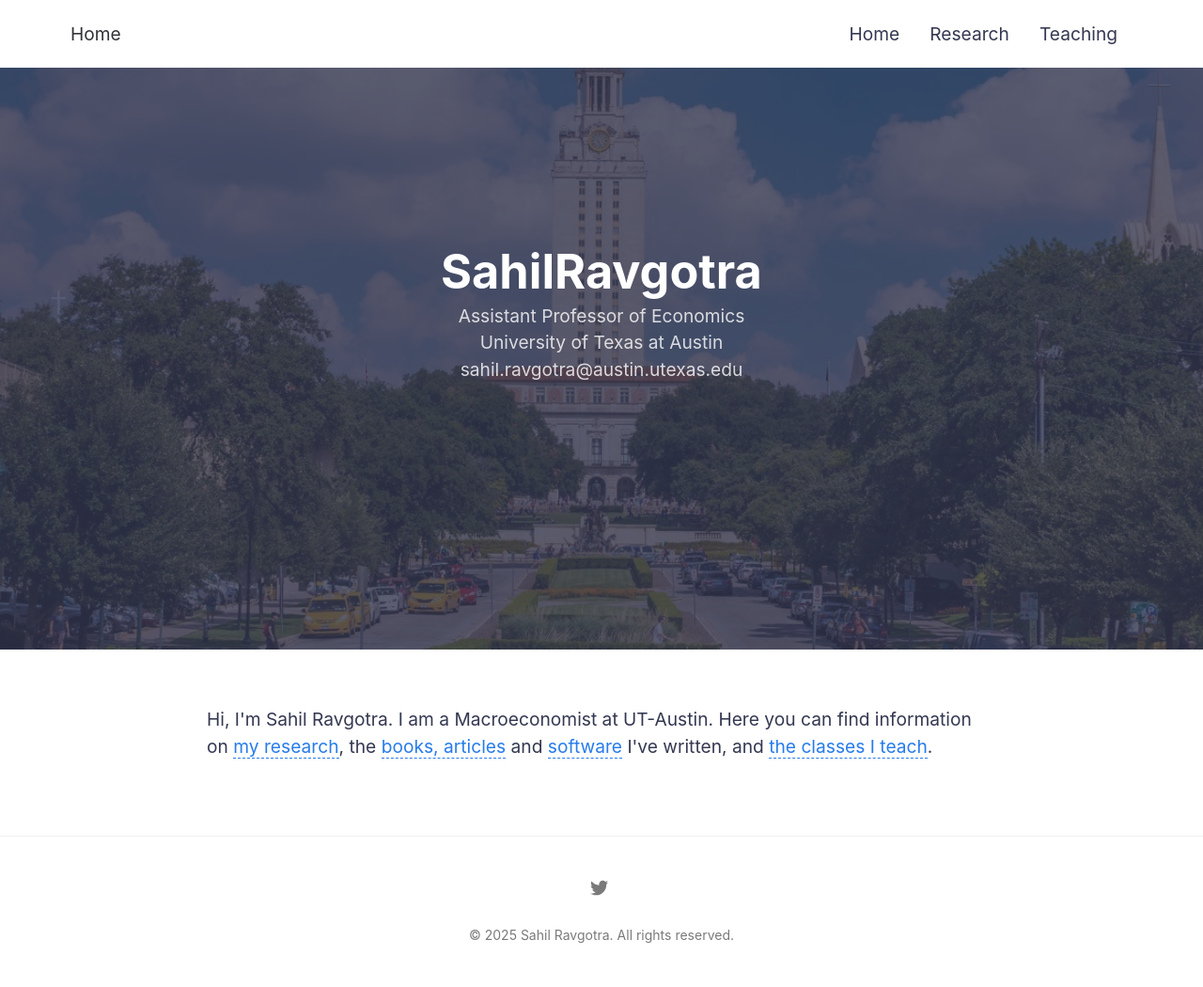
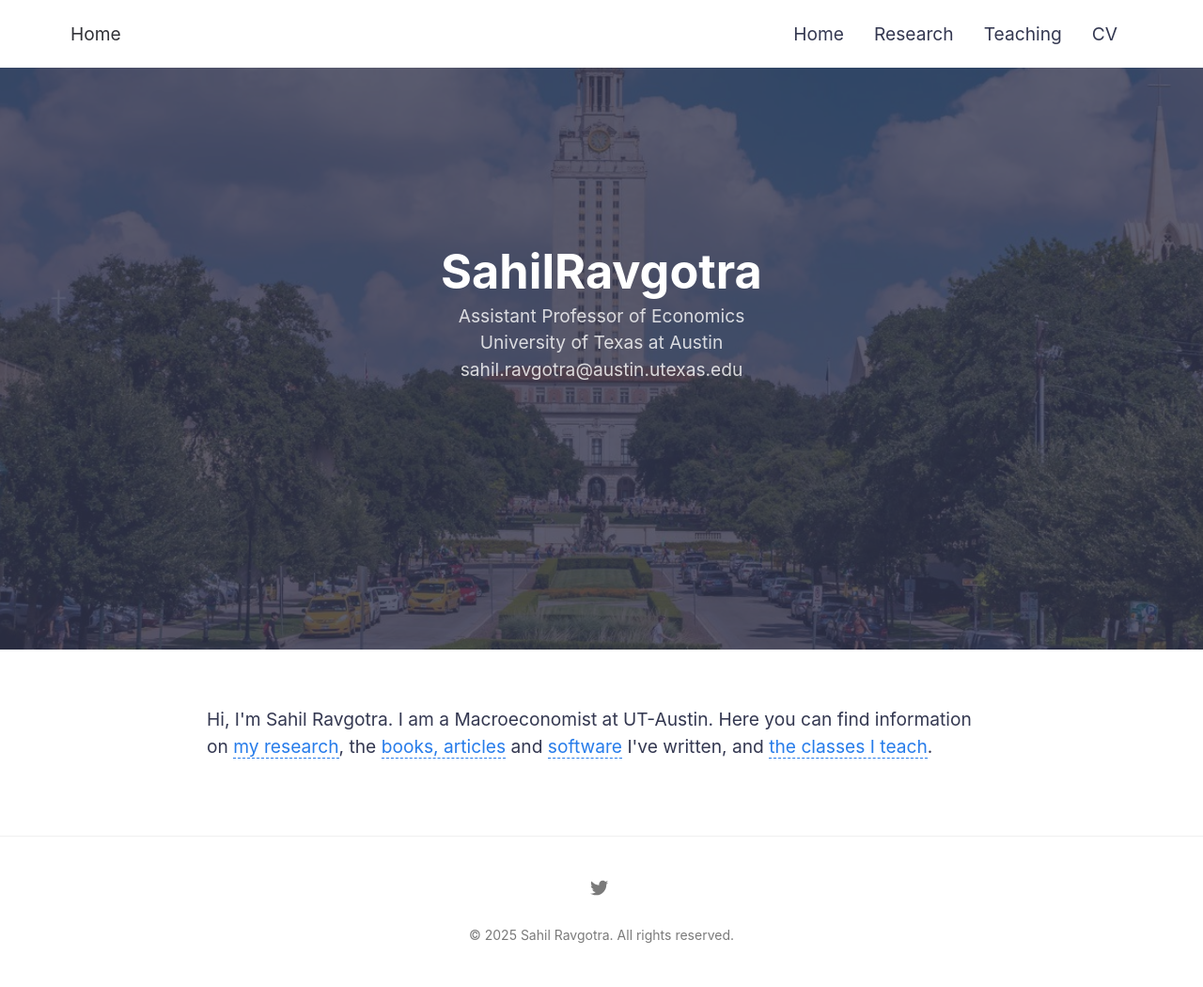
Before and after one commit to ravgotrasahil/ravgotrasahil-github.io, a Jekyll site: the page built from index.md, in a window 1280 px wide. Shown: the whole page at 94% size. Built offline with Jekyll 4.4.1, drawn with Linux system fonts in a browser that asks for light colours.

Commit message:
Update header.html

```diff
--- a/_includes/header.html
+++ b/_includes/header.html
@@ -31,6 +31,9 @@
           <a class="header__link" href="{{ '/teaching' | relative_url }}" itemprop="url">
             <span itemprop="name">Teaching</span>
           </a>
+          <a class="header__link" href="{{ '/assets/sahil_cv.pdf' | relative_url }}" target="_blank" itemprop="url">
+            <span itemprop="name">CV</span>
+          </a>
         </div>
       </nav>
       <div class="header__toggle">
```
